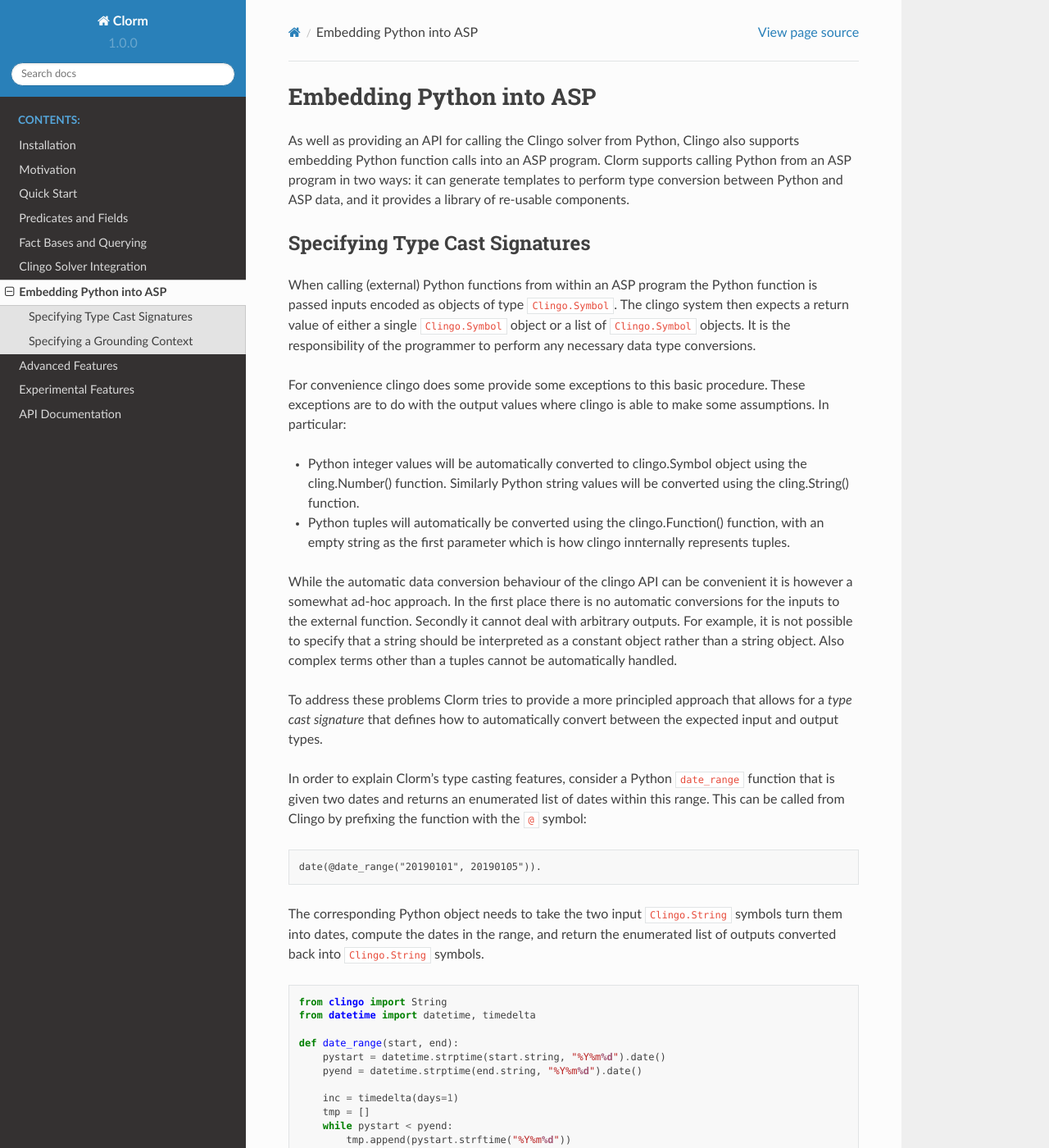
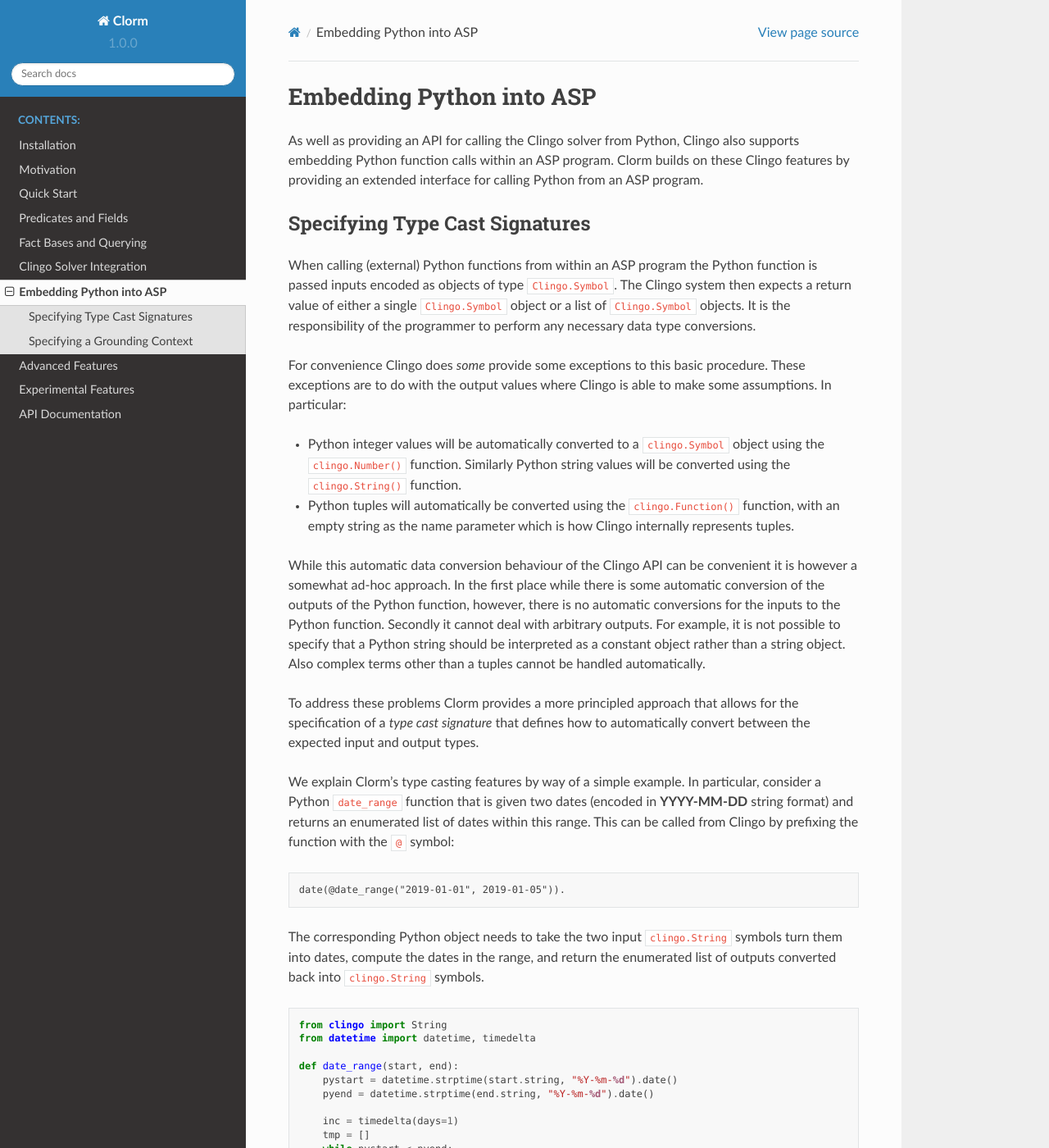
Before and after one commit to potassco/clorm, a Sphinx documentation site: the page built from docs/clorm/embedding.rst, in a window 1280 px wide and 1400 px high. Shown: the whole window at 82% size. Built offline with Sphinx 7.4.7 and the Read the Docs theme 2.0.0, drawn with Linux system fonts in a browser that asks for light colours; some of the changed text lies outside the part shown.

Commit message:
More updating of documentation

```diff
--- a/docs/clorm/embedding.rst
+++ b/docs/clorm/embedding.rst
@@ -2,55 +2,57 @@
 =========================
 
 As well as providing an API for calling the Clingo solver from Python, Clingo
-also supports embedding Python function calls into an ASP program. Clorm
-supports calling Python from an ASP program in two ways: it can generate
-templates to perform type conversion between Python and ASP data, and it
-provides a library of re-usable components.
+also supports embedding Python function calls within an ASP program. Clorm
+builds on these Clingo features by providing an extended interface for calling
+Python from an ASP program.
 
 Specifying Type Cast Signatures
 -------------------------------
 
 When calling (external) Python functions from within an ASP program the Python
 function is passed inputs encoded as objects of type ``Clingo.Symbol``. The
-clingo system then expects a return value of either a single ``Clingo.Symbol``
+Clingo system then expects a return value of either a single ``Clingo.Symbol``
 object or a list of ``Clingo.Symbol`` objects. It is the responsibility of the
 programmer to perform any necessary data type conversions.
 
-For convenience clingo does some provide some exceptions to this basic
-procedure. These exceptions are to do with the output values where clingo is
+For convenience Clingo does *some* provide some exceptions to this basic
+procedure. These exceptions are to do with the output values where Clingo is
 able to make some assumptions. In particular:
 
-* Python integer values will be automatically converted to clingo.Symbol object
-  using the cling.Number() function. Similarly Python string values will be
-  converted using the cling.String() function.
+* Python integer values will be automatically converted to a ``clingo.Symbol``
+  object using the ``clingo.Number()`` function. Similarly Python string values
+  will be converted using the ``clingo.String()`` function.
 
-* Python tuples will automatically be converted using the clingo.Function()
-  function, with an empty string as the first parameter which is how clingo
-  innternally represents tuples.
+* Python tuples will automatically be converted using the ``clingo.Function()``
+  function, with an empty string as the name parameter which is how Clingo
+  internally represents tuples.
 
-While the automatic data conversion behaviour of the clingo API can be
-convenient it is however a somewhat ad-hoc approach. In the first place there is
-no automatic conversions for the inputs to the external function. Secondly it
-cannot deal with arbitrary outputs. For example, it is not possible to specify
-that a string should be interpreted as a constant object rather than a string
-object. Also complex terms other than a tuples cannot be automatically handled.
+While this automatic data conversion behaviour of the Clingo API can be
+convenient it is however a somewhat ad-hoc approach. In the first place while
+there is some automatic conversion of the outputs of the Python function,
+however, there is no automatic conversions for the inputs to the Python
+function. Secondly it cannot deal with arbitrary outputs. For example, it is not
+possible to specify that a Python string should be interpreted as a constant
+object rather than a string object. Also complex terms other than a tuples
+cannot be handled automatically.
 
-To address these problems Clorm tries to provide a more principled approach that
-allows for a *type cast signature* that defines how to automatically convert
-between the expected input and output types.
+To address these problems Clorm provides a more principled approach that allows
+for the specification of a *type cast signature* that defines how to
+automatically convert between the expected input and output types.
 
-In order to explain Clorm's type casting features, consider a Python
-``date_range`` function that is given two dates and returns an enumerated list
-of dates within this range. This can be called from Clingo by prefixing the
+We explain Clorm's type casting features by way of a simple example. In
+particular, consider a Python ``date_range`` function that is given two dates
+(encoded in **YYYY-MM-DD** string format) and returns an enumerated list of
+dates within this range. This can be called from Clingo by prefixing the
 function with the ``@`` symbol:
 
 .. code-block:: none
 
-   date(@date_range("20190101", 20190105")).
+   date(@date_range("2019-01-01", 2019-01-05")).
 
-The corresponding Python object needs to take the two input ``Clingo.String``
+The corresponding Python object needs to take the two input ``clingo.String``
 symbols turn them into dates, compute the dates in the range, and return the
-enumerated list of outputs converted back into ``Clingo.String`` symbols.
+enumerated list of outputs converted back into ``clingo.String`` symbols.
 
 .. code-block:: python
 
@@ -58,8 +60,8 @@
    from datetime import datetime, timedelta
 
    def date_range(start, end):
-       pystart = datetime.strptime(start.string, "%Y%m%d").date()
-       pyend = datetime.strptime(end.string, "%Y%m%d").date()
+       pystart = datetime.strptime(start.string, "%Y-%m-%d").date()
+       pyend = datetime.strptime(end.string, "%Y-%m-%d").date()
 
        inc = timedelta(days=1)
        tmp = []
@@ -68,19 +70,20 @@
 	   pystart += inc
        return list(enumerate(tmp))
 
-When the ASP program is grounded it will produce the list of date objects:
+This function will be called by Clingo during the ASP program grounding
+process that will generate the list of ground facts:
 
 .. code-block:: none
 
-   date((0,"20190101")). date((1,"20190102")).
-   date((2,"20190103")). date((3,"20190104")).
+   date((0,"2019-01-01")). date((1,"2019-01-02")).
+   date((2,"2019-01-03")). date((3,"2019-01-04")).
 
 Here the string objects that encode the two dates are first converted into
-actual Python date objects. When the appropriate date is calculated it is
-translated back into a string where it is enumerated into list of pairs with the
-first element of each pair being the enumeration index and the second element
-being the string. Note: that this takes advantage of the automatic clingo API
-type conversions.
+Python date objects. Then when the appropriate dates are calculated they are
+translated back into strings and enumerated into list of pairs with the first
+element of each pair being the enumeration index and the second element being
+the data encoded string. Note: that the above Python code does takes advantage
+of the automatic clingo API type conversions.
 
 Clorm provides a way to simplify this data translation through the use of a
 decorator that attaches a *type cast signature* to the function. Firstly the
@@ -125,15 +128,15 @@
 The important point is that the type cast signature provides a mechanism to
 specify arbitrary data conversions both for the input and output data; including
 conversions generated from very complex terms specified as Clorm ``ComplexTerm``
-subclasses. Consequently, the programmer does not have to waste time performing
-type conversions and even existing functions could be decorated to be used as
+sub-classes. Consequently, the programmer does not have to explicitly write the
+type conversion code and even existing functions can be decorated to be used as
 callable ASP functions.
 
 Another point to note is that the Clorm specification is also able to use the
 simplified tuple syntax from the Clingo API to specify the enumerated pairs.  In
 fact this code can be viewed as a short-hand for an explicit declaration of a
-ComplexTerm tuple and internally Clorm does generate a signature equivalent to
-the following:
+``ComplexTerm`` tuple and internally Clorm does generate a signature equivalent
+to the following:
 
 .. code-block:: python
 
@@ -219,11 +222,12 @@
    ctx=cb.make_context()
 
    # Use the decorated version from within the context
-   cl_dr = ctx.date_range(clingo.String("20100105"),clingo.String("20100108"))
+   cl_dr = ctx.date_range(clingo.String("2010-01-05"),clingo.String("2010-01-08"))
 
-The above example show how the original ``date_range`` function is untouched but
-instead the context version is wrapped using the data conversion signature. The
-created context can then be passed as an argument during the grounding phase.
+The above example shows how the original ``date_range`` function is untouched
+but instead the context version is wrapped using the data conversion
+signature. The created context can then be passed as an argument during the
+grounding phase.
 
 .. code-block:: python
 
```
Also changed, not shown: other parts of docs/clorm/embedding.rst (+17 -17 lines), docs/clorm/advanced.rst (+4 -4 lines), docs/clorm/integration.rst (+43 -37 lines).
